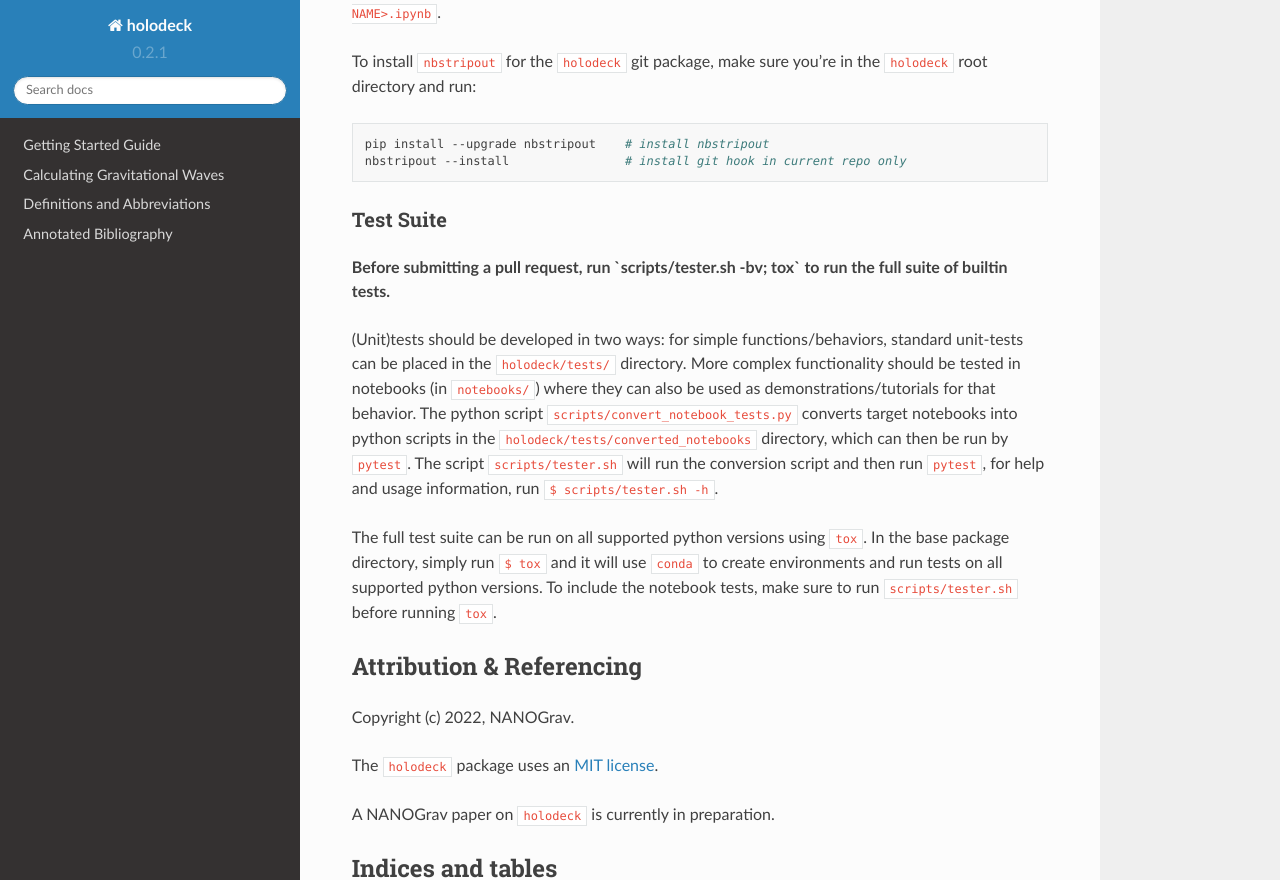
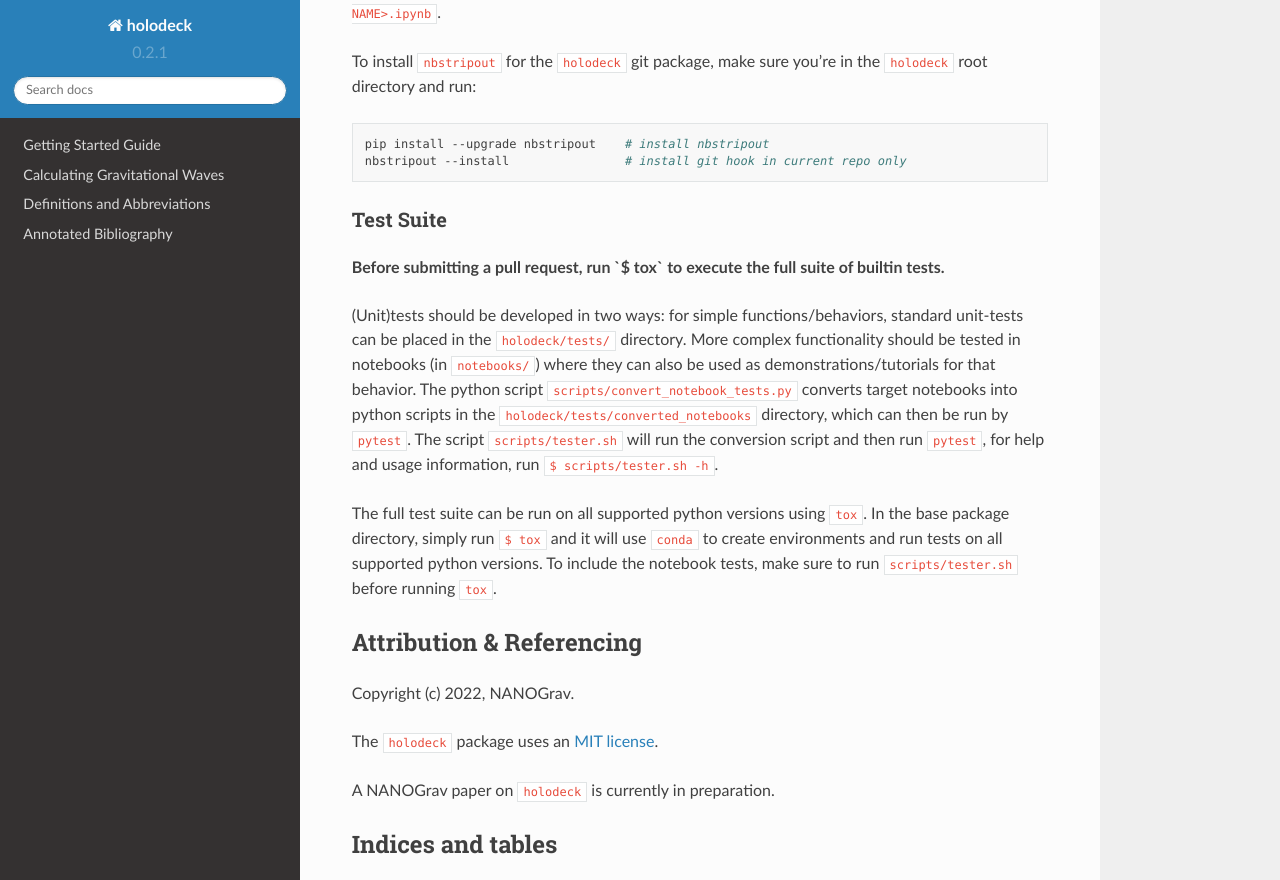
Before and after one commit to nanograv/holodeck, a Sphinx documentation site: the page built from docs/source/index.rst, in a window 1280 px wide and 900 px high, scrolled down 2707 px, cut to the strip 0-880 px from the top of the window. Built offline with Sphinx 7.4.7 and the Read the Docs theme 2.0.0, drawn with Linux system fonts in a browser that asks for light colours; pages that are not in the unit, such as notebooks, are missing from menus.

Commit message:
DOCS: wording tweaks

```diff
--- a/docs/source/index.rst
+++ b/docs/source/index.rst
@@ -105,7 +105,7 @@ To install `nbstripout` for the `holodeck` git package, make sure you're in the
 Test Suite
 ----------
 
-**Before submitting a pull request, run `scripts/tester.sh -bv; tox` to run the full suite of builtin tests.**
+**Before submitting a pull request, run `$ tox` to execute the full suite of builtin tests.**
 
 (Unit)tests should be developed in two ways: for simple functions/behaviors, standard unit-tests can be placed in the `holodeck/tests/` directory.  More complex functionality should be tested in notebooks (in `notebooks/`) where they can also be used as demonstrations/tutorials for that behavior.  The python script `scripts/convert_notebook_tests.py` converts target notebooks into python scripts in the `holodeck/tests/converted_notebooks` directory, which can then be run by `pytest`.  The script `scripts/tester.sh` will run the conversion script and then run `pytest`, for help and usage information, run `$ scripts/tester.sh -h`.
 
```
Also changed, not shown: scripts/README.md.
